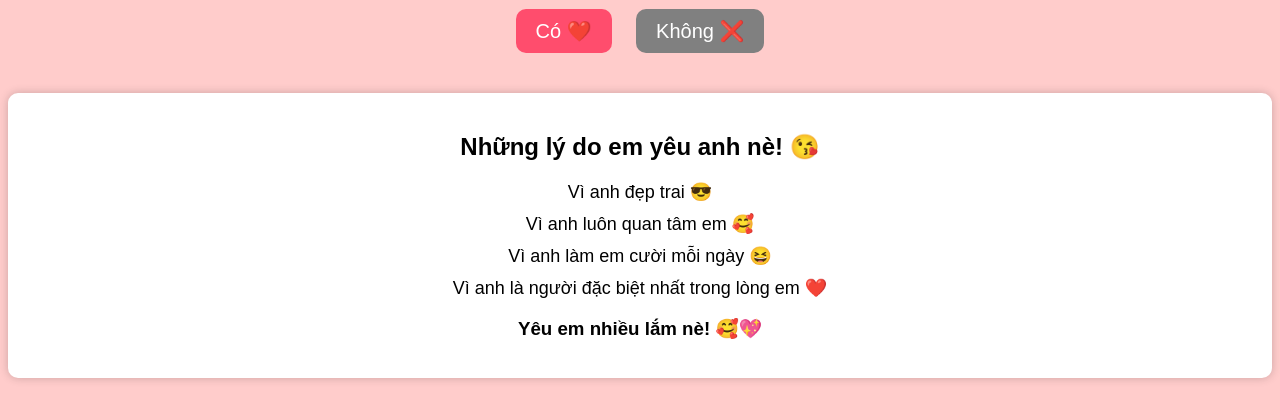
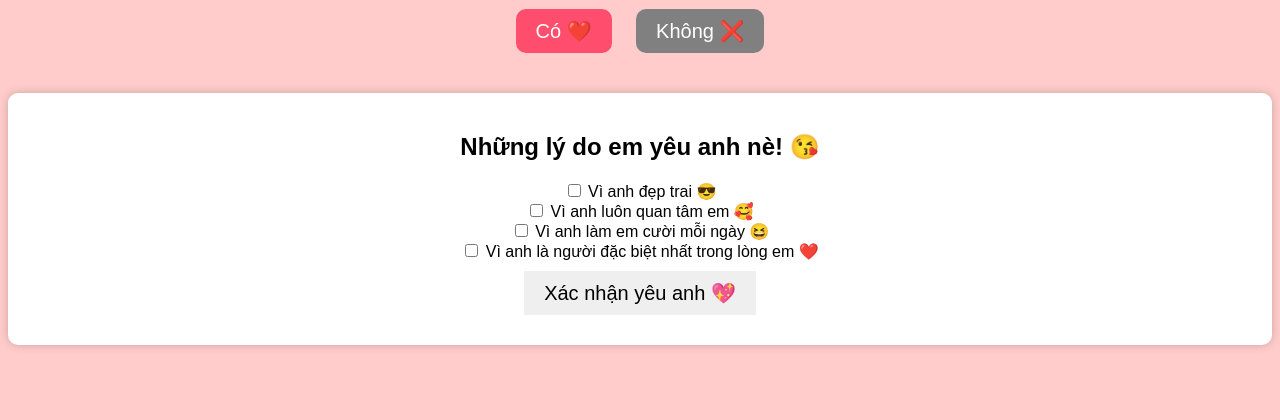
Before and after one commit to honggiabao2911/Chucmung, a plain HTML site: page index.html in a window 1280 px wide. Both pictures are taken after a click on the button "Có ❤️". Shown: the part 154-574 px from the top of the page. Drawn offline with Linux system fonts and the light colour scheme.

Commit message:
Update index.html

```diff
--- a/index.html
+++ b/index.html
@@ -15,13 +15,13 @@
         </div>
         <div id="reasons" class="hidden">
             <h2>Những lý do em yêu anh nè! 😘</h2>
-            <ul>
-                <li>Vì anh đẹp trai 😎</li>
-                <li>Vì anh luôn quan tâm em 🥰</li>
-                <li>Vì anh làm em cười mỗi ngày 😆</li>
-                <li>Vì anh là người đặc biệt nhất trong lòng em ❤️</li>
-            </ul>
-            <h3>Yêu em nhiều lắm nè! 🥰💖</h3>
+            <form id="reasonsForm">
+                <label><input type="checkbox" name="reason"> Vì anh đẹp trai 😎</label><br>
+                <label><input type="checkbox" name="reason"> Vì anh luôn quan tâm em 🥰</label><br>
+                <label><input type="checkbox" name="reason"> Vì anh làm em cười mỗi ngày 😆</label><br>
+                <label><input type="checkbox" name="reason"> Vì anh là người đặc biệt nhất trong lòng em ❤️</label><br>
+                <button type="submit" id="submitBtn">Xác nhận yêu anh 💖</button>
+            </form>
         </div>
     </div>
     <script src="script.js"></script>
```
